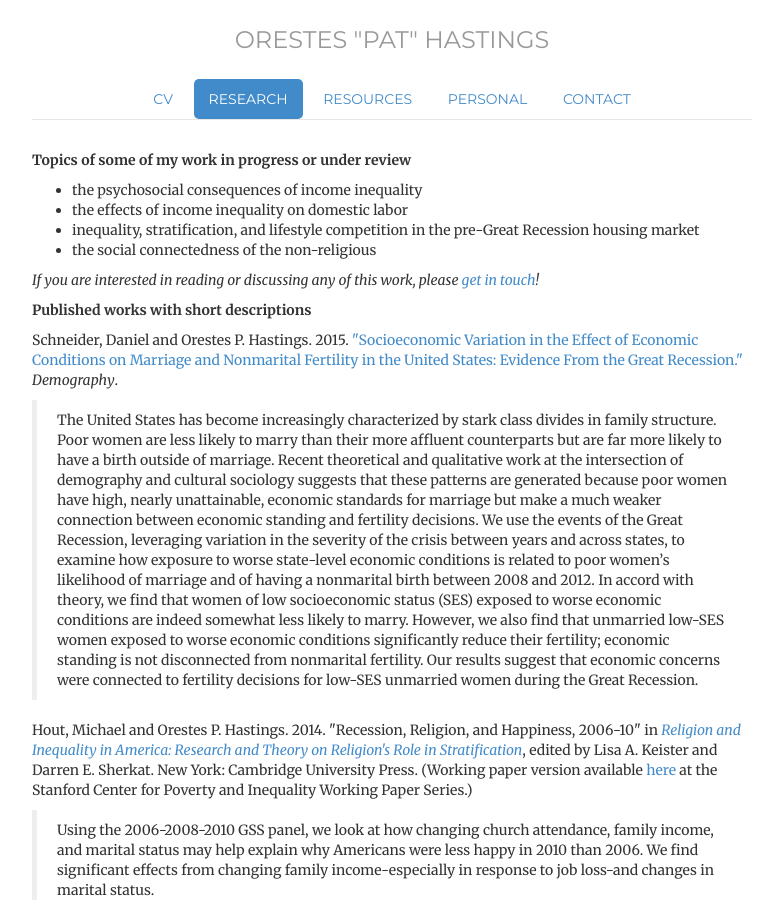
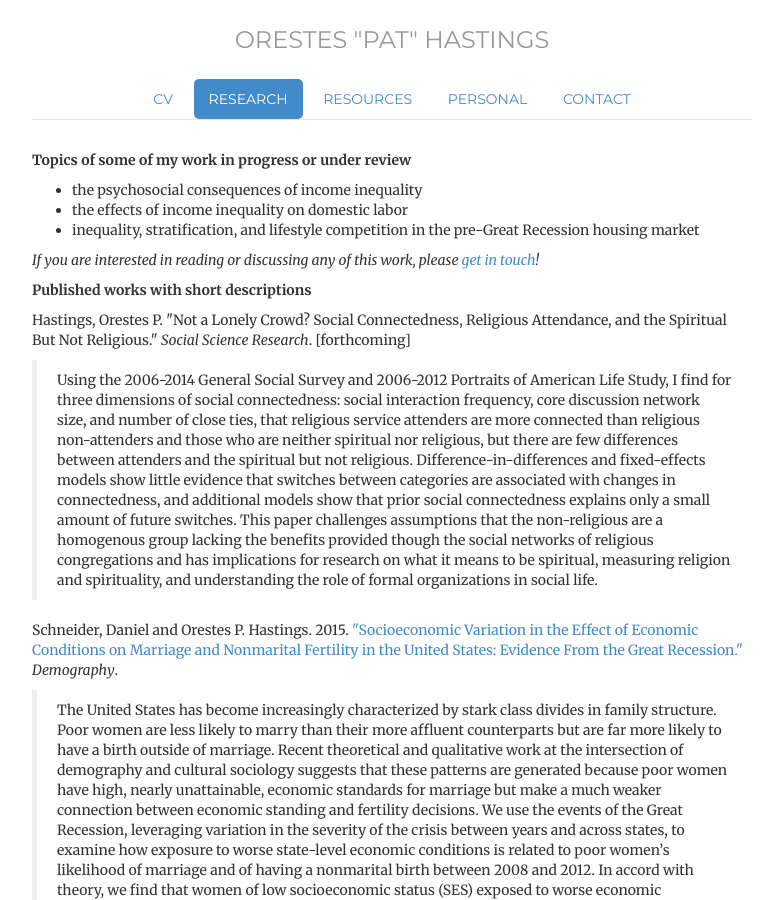
Before and after one commit to ophastings/ophastings.github.io, a Jekyll site: the page built from research/index.html, in a window 1280 px wide and 900 px high. Shown: the whole window, without its empty margins (248-1021 px from the left). Built offline with Jekyll 4.4.1, drawn with Linux system fonts in a browser that asks for light colours; comment, search, counter and statistics services are not loaded.

Commit message:
Update index.html

```diff
--- a/research/index.html
+++ b/research/index.html
@@ -15,12 +15,25 @@
 	<li>the psychosocial consequences of income inequality</li>
 	<li>the effects of income inequality on domestic labor </li>
 	<li>inequality, stratification, and lifestyle competition in the pre-Great Recession housing market</li>
-	<li>the social connectedness of the non-religious</li>
 </ul>
 
 <p><i>If you are interested in reading or discussing any of this work, please <a href="../contact">get in touch</a>!</i></p>
 
 <p><b>Published works with short descriptions</b></p>
+
+<p>Hastings, Orestes P. "Not a Lonely Crowd? Social Connectedness, Religious Attendance, and the Spiritual But Not Religious." <i>Social Science Research</i>. [forthcoming] </p>
+<blockquote><span> Using the 2006-2014 General Social Survey and 2006-2012 Portraits of American Life Study,
+I find for three dimensions of social connectedness: social interaction frequency, core discussion network size,
+and number of close ties, that religious service attenders are more connected than religious
+non-attenders and those who are neither spiritual nor religious, but there are few differences
+between attenders and the spiritual but not religious. Difference-in-differences and fixed-effects
+models show little evidence that switches between categories are associated with changes in connectedness,
+and additional models show that prior social connectedness explains only a small amount of future switches.
+This paper challenges assumptions that the non-religious are a homogenous group lacking the benefits provided
+though the social networks of religious congregations and has implications for research on what it means to
+be spiritual, measuring religion and spirituality, and understanding the role of formal organizations in social life.
+</span></blockquote>
+
 
 <p> Schneider, Daniel and Orestes P. Hastings. 2015. <a href="http://link.springer.com/article/10.1007/s13524-015-0437-7">"Socioeconomic Variation in the Effect of Economic Conditions on Marriage and Nonmarital Fertility in the United States: Evidence From the Great Recession."</a> <i>Demography</i>.
 <blockquote><span> The United States has become increasingly characterized by stark class divides in family structure.
```
